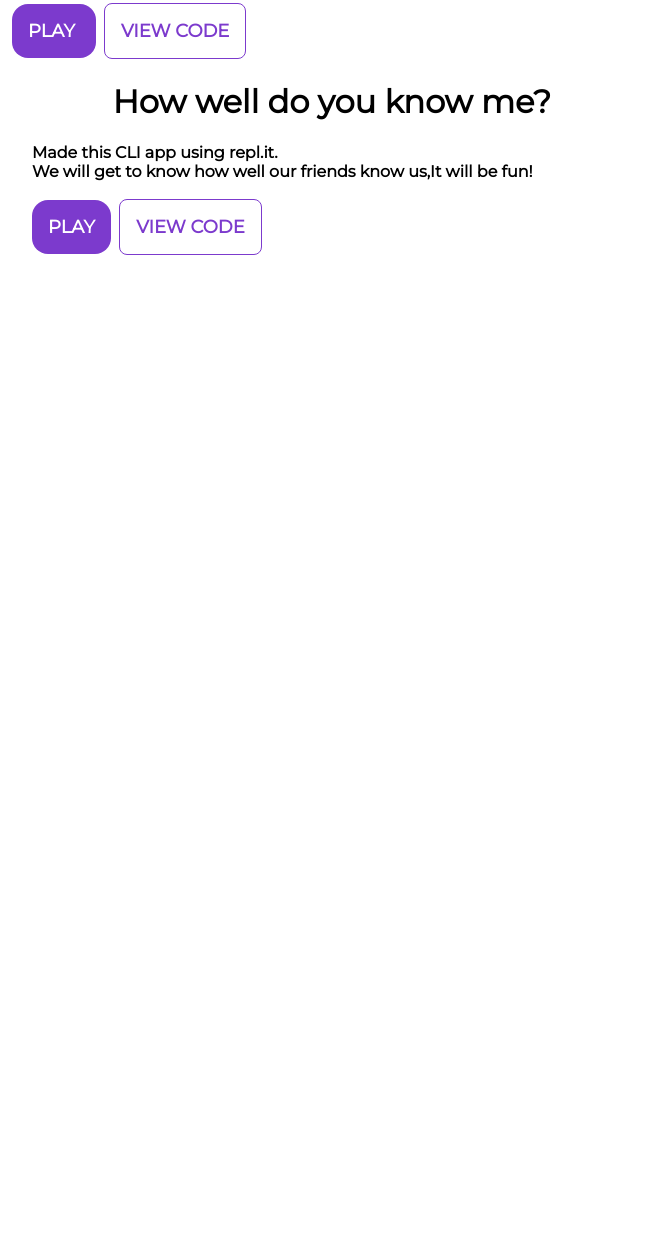
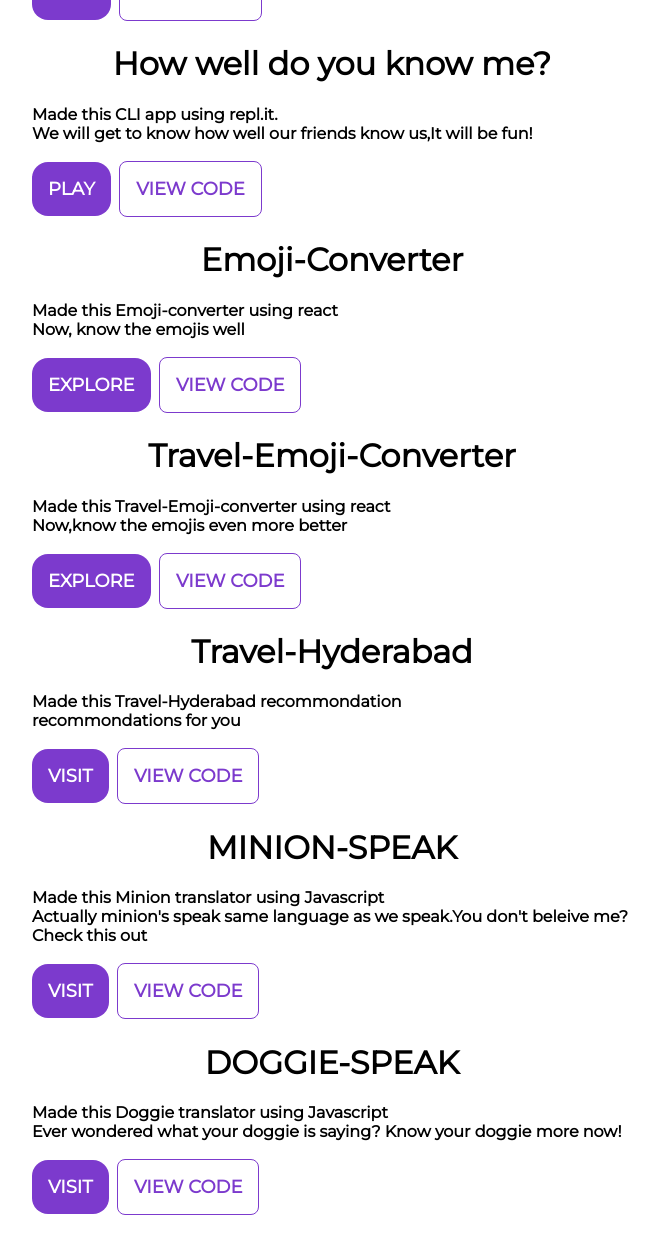
Before and after one commit to MiryalaAkshitha/my-portfolio, a plain HTML site: page projects.html in a window 1280 px wide. Shown: the part 333-1586 px from the top of the page, without its empty margins (328-987 px from the left). Before the commit the page ends 800 px from the top, so only its background shows below. Drawn offline with Linux system fonts and the light colour scheme.

Commit message:
added projects

```diff
--- a/projects.html
+++ b/projects.html
@@ -26,22 +26,16 @@
         </ul>
     </nav>
 
+<!-- start projects -->
 
-<div class="container container-centre">
-    <li>
-        <h1>watched DARK series? buzzed? Let us have some fun</h1>
-<p>made this CLI app using repl.it. <br>Send it to your friends who have watched DARK and have fun checking their knowledge</p></ul><br><br>
-<a  class="link link-primary"href="https://replit.com/@AkshithaRao/dark-quiz#index.js">PLAY </a>&nbsp
-<a class="link link-secondary" href="https://github.com/MiryalaAkshitha/QUIZonDARK/blob/main/Quiz%20on%20DARK">VIEW CODE</a><br><br>
-</li>
-</div>
+
 <ul class="list-non-bullet">
     <li>
         <div class="container container-centre">
-            <h1>How well do you know me?</h1>
-            <p>Made this CLI app using repl.it.<br>We will get to know how well our friends know us,It will be fun!</p><br>
-            <a  class="link link-primary"href="https://replit.com/@AkshithaRao/how-much-do-you-know-me#index.js"> PLAY</a>&nbsp
-  <a class="link link-secondary" href="https://github.com/MiryalaAkshitha/QUIZ/blob/main/repl.it">VIEW CODE</a>
+            <h1>Watched DARK webseries? Buzzzed? Let us have some fun now</h1>
+            <p>Made this CLI app using repl.it.<br>Send it to your friends who have watched DARK,have fun testing their memory! </p><br>
+            <a  class="link link-primary"href="https://replit.com/@AkshithaRao/dark-quiz#index.js"> PLAY</a>&nbsp
+  <a class="link link-secondary" href="https://github.com/MiryalaAkshitha/QUIZonDARK/blob/main/Quiz%20on%20DARK">VIEW CODE</a><br><br>
 
 
         </div>
@@ -50,5 +44,92 @@
 </ul>
 
 
+<ul class="list-non-bullet">
+    <li>
+        <div class="container container-centre">
+            <h1>How well do you know me?</h1>
+            <p>Made this CLI app using repl.it.<br>We will get to know how well our friends know us,It will be fun!</p><br>
+            <a  class="link link-primary"href="https://replit.com/@AkshithaRao/how-much-do-you-know-me#index.js"> PLAY</a>&nbsp
+  <a class="link link-secondary" href="https://github.com/MiryalaAkshitha/QUIZ/blob/main/repl.it">VIEW CODE</a><br><br>
+
+
+        </div>
+
+    </li>
+</ul>
+<!-- start -->
+<ul class="list-non-bullet">
+    <li>
+        <div class="container container-centre">
+            <h1>Emoji-Converter</h1>
+            <p>Made this Emoji-converter  using react<br>Now, know the emojis well</p><br>
+            <a  class="link link-primary"href="https://wgf2b.csb.app/"> EXPLORE</a>&nbsp
+  <a class="link link-secondary" href="git hub">VIEW CODE</a><br><br>
+
+
+        </div>
+
+    </li>
+</ul>
+<ul class="list-non-bullet">
+    <li>
+        <div class="container container-centre">
+            <h1>Travel-Emoji-Converter</h1>
+            <p>Made this  Travel-Emoji-converter  using react<br>Now,know the emojis even more better</p><br>
+            <a  class="link link-primary"href="https://myjd2.csb.app/">EXPLORE</a>&nbsp
+  <a class="link link-secondary" href="git hub">VIEW CODE</a><br><br>
+
+
+        </div>
+
+    </li>
+</ul>
+<ul class="list-non-bullet">
+    <li>
+        <div class="container container-centre">
+            <h1>Travel-Hyderabad</h1>
+            <p>Made this Travel-Hyderabad recommondation<br>recommondations for you</p><br>
+            <a  class="link link-primary"href="http://l8pyr.csb.app/"> VISIT</a>&nbsp
+  <a class="link link-secondary" href="git hub">VIEW CODE</a><br><br>
+
+
+
+        </div>
+
+    </li>
+</ul>
+<ul class="list-non-bullet">
+    <li>
+        <div class="container container-centre">
+            <h1>MINION-SPEAK</h1>
+            <p>Made this Minion translator using Javascript<br>Actually minion's speak same language as we speak.You don't beleive me? Check this out</p><br>
+            <a  class="link link-primary"href="http://127.0.0.1:5501/index.html">VISIT</a>&nbsp
+            <a class="link link-secondary" href="https://github.com/MiryalaAkshitha/javascript-translation-minion-speak-">VIEW CODE</a><br><br>
+
+
+                </div>
+
+                </li>
+            </ul>
+
+        <ul class="list-non-bullet">
+    <li>
+
+        <div class ="container container-centre">
+            <h1>DOGGIE-SPEAK</h1>
+            <p>Made this Doggie translator using Javascript<br>Ever wondered what your doggie is saying? Know your doggie more now!</p><br>
+            <a  class="link link-primary"href="http://127.0.0.1:5502/index.html">VISIT</a>&nbsp
+            <a class="link link-secondary" href="https://github.com/MiryalaAkshitha/fun-translation-doggie-speaks-">VIEW CODE</a><br><br>
+
+
+                </div>
+
+                </li>
+            </ul>
+
+
+
+
+
 </body>
 </html>
--- a/styles.css
+++ b/styles.css
@@ -13,6 +13,7 @@ sans-serif;
 margin:auto;
 margin:0px;
 font-weight:800;
+padding-bottom: 4rem;
 }
 
     /* body{ */
@@ -111,6 +112,7 @@ Padding:2rem;
 }
 h1{
     text-align: center;
+
 }
 .ow{
     background-color: var(--off-white);
@@ -125,7 +127,7 @@ h1{
 /* footer */
 .footer{
     background-color:var(--primary-color);
-    padding:2rem 1rem;
+    padding:3rem 3rem;
     text-align:center;
     color:white;
     border-top-right-radius:1rem;
@@ -145,4 +147,5 @@ p s h2 div{
 }
 .link-primary{
     margin:auto;
+    text-align: centers;
 }
```
Also changed, not shown: blogs.html (+12 -0 lines), index.html (+1 -1 lines).
